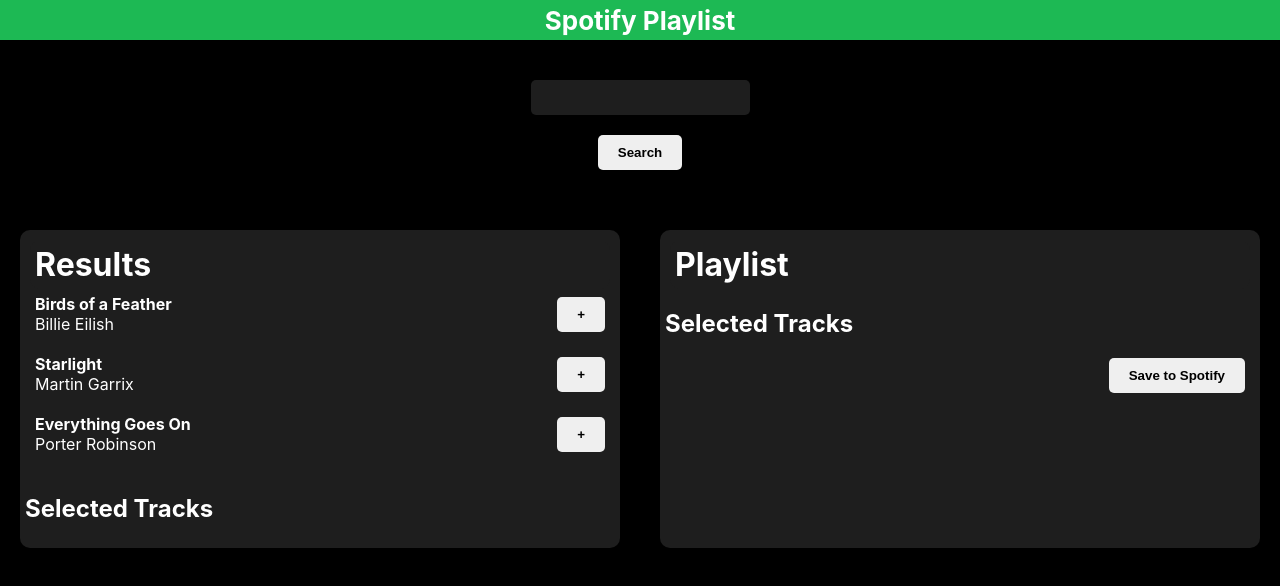
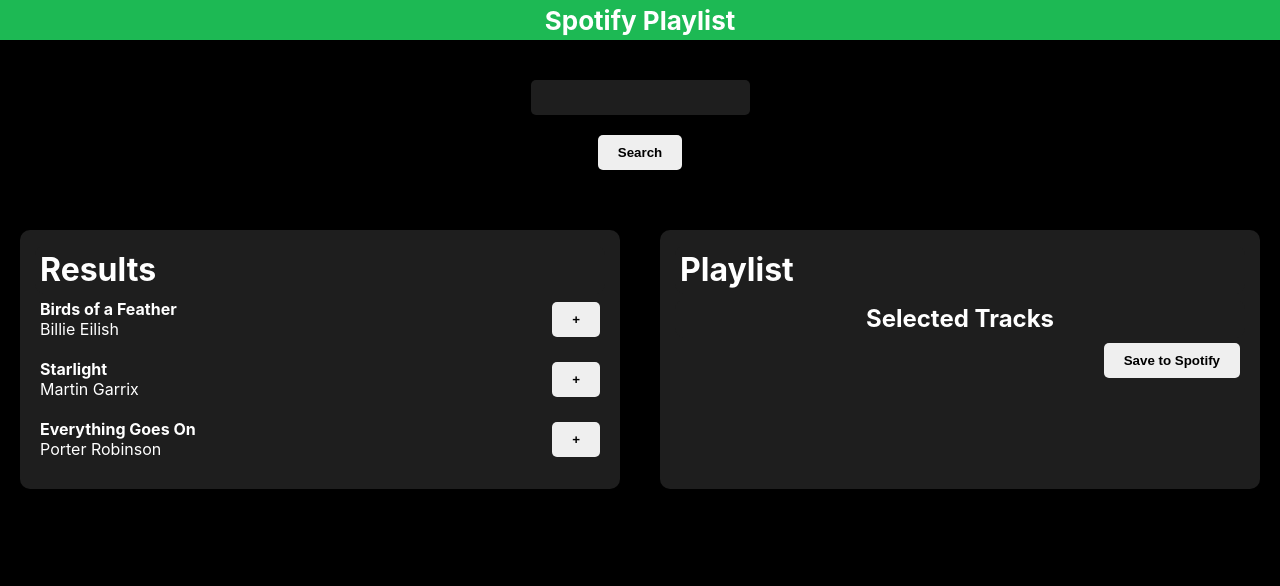
Before and after one commit to bernardolr/Jamming, a React (Create React App) app: page / in a window 1280 px wide. Shown: the top 586 px of the page. Built offline with nearby package versions, Linux system fonts and the light colour scheme.

Commit message:
fixed correct placement of the selected tracks to the playlist component

```diff
--- a/src/App.css
+++ b/src/App.css
@@ -86,7 +86,7 @@
 .Card {
   background-color: #1e1e1eff;
   border-radius: 10px;
-  padding: 5px;
+  padding: 10px;
   margin: 20px;
   float: left;
   width: 50%;
@@ -105,9 +105,9 @@
 
 #Save-To-Spotify {
   text-align: right;
-  align-items: right;
-  justify-content: right;
-  margin: 0px 10px 10px 0px;
+  align-items: center;
+  justify-content: center;
+  margin: 0px 10px 20px 0px;
 }
 
 ul {
--- a/src/App.js
+++ b/src/App.js
@@ -1,4 +1,3 @@
-
 import React, { useState } from 'react';
 import './App.css';
 import SearchBar from './SearchBar';
@@ -8,10 +7,20 @@
 function App() {
 
   const [tracks, setTracks] = useState([]);
+  const [selectedTracks, setSelectedTracks] = useState([]);
 
     // Function to update tracks, passed to SearchResults
     const updateTracks = (newTracks) => {
         setTracks(newTracks);
+    };
+
+    const updateSelectedTracks = (newSelectedTracks) => {
+      setSelectedTracks(newSelectedTracks);
+    }
+
+    const removeTrack = (id) => {
+      const newSelectedTracks = selectedTracks.filter(track => track.id !== id);
+      setSelectedTracks(newSelectedTracks);
     };
 
   return (
@@ -25,10 +34,12 @@
       </div>
       <div className='Row'>
         <div className='Card'>
-          <SearchResults onUpdateTracks={updateTracks}/>
+
+          <SearchResults onUpdateTracks={updateTracks} selectedTracks={selectedTracks} onUpdateSelectedTracks={updateSelectedTracks} onRemoveTrack={removeTrack} />
+
         </div>
         <div className='Card'>
-          <Playlist tracks={tracks}/>
+          <Playlist tracks={selectedTracks} onRemoveTrack={removeTrack}/>
         </div>
       </div>
 
--- a/src/Playlist.js
+++ b/src/Playlist.js
@@ -4,7 +4,7 @@
 import TrackList from './Tracklist';
 
 
-function Playlist({tracks}) {
+function Playlist({tracks, onRemoveTrack}) {
     const [buttonText, setButtonText] = useState('Save to Spotify');
 
     const handleChangeText = () => {
@@ -15,7 +15,8 @@
     return (
         <div >
                 <h1 className='Card-Header'>Playlist</h1>
-                    <TrackList tracks={tracks}/>
+
+                    <TrackList tracks={tracks} onRemove={onRemoveTrack}/>
 
                 <div id='Save-To-Spotify'>
                     <Button  text={buttonText}/>
--- a/src/SearchResults.js
+++ b/src/SearchResults.js
@@ -3,7 +3,8 @@
 import AddTrack from './AddTrack';
 import TrackList from './Tracklist';
 
-function SearchResults({ onUpdateTracks }) {
+
+function SearchResults({ onUpdateTracks, selectedTracks, onUpdateSelectedTracks, onRemoveTrack }) {
 
     const initialTracks = {
         song1: {
@@ -23,16 +24,13 @@
     }
 
     const [tracks, setTracks] = useState(initialTracks);
-    const [selectedTracks, setSelectedTracks] = useState([]);
 
     const addTrack = (id) => {
         const track = tracks[id];
-        setSelectedTracks([...selectedTracks, { id, ...track }]);
+        const newSelectedTracks = [...selectedTracks, {id, ...track}];
+        onUpdateSelectedTracks(newSelectedTracks);
     };
 
-    const removeTrack = (id) => {
-        setSelectedTracks(selectedTracks.filter(track => track.id !== id));
-    };
 
     const isTrackSelected = (id) => {
         return selectedTracks.some(track => track.id === id);
@@ -54,12 +52,11 @@
                         name={name}
                         artist={artist}
                         onAdd={() => addTrack(id)}
-                        onRemove={() => removeTrack(id)}
+                        onRemove={() => onRemoveTrack(id)}
                         isSelected={isTrackSelected(id)}
                     />
                 ))}
             </div>
-            <TrackList tracks={selectedTracks} onRemove={removeTrack} />
 
 
 
--- a/src/Tracklist.js
+++ b/src/Tracklist.js
@@ -1,10 +1,12 @@
 import React, { useState } from 'react';
 import './App.css';
+import Button from './Button';
+
 
 function TrackList({ tracks, onRemove}) {
     return (
         <div>
-            <h2>Selected Tracks</h2>
+            <h2 className='Card-Header' style={{ textAlign: 'center' }} >Selected Tracks</h2>
             <div>
                 {tracks.map((track) => (
                     <div key={track.id} className='Row'>
@@ -14,7 +16,7 @@
                                 <div>{track.artist}</div>
                             </div>
                             <div id='Remove-Button-Layout'>
-                                <button id='Remove-Button' onClick={() => onRemove(track.id)}>-</button>
+                                <Button  text={'-'} id='Delete-Button' onClick={() => onRemove(track.id)}/>
                             </div>
                         </div>
                     </div>
```
